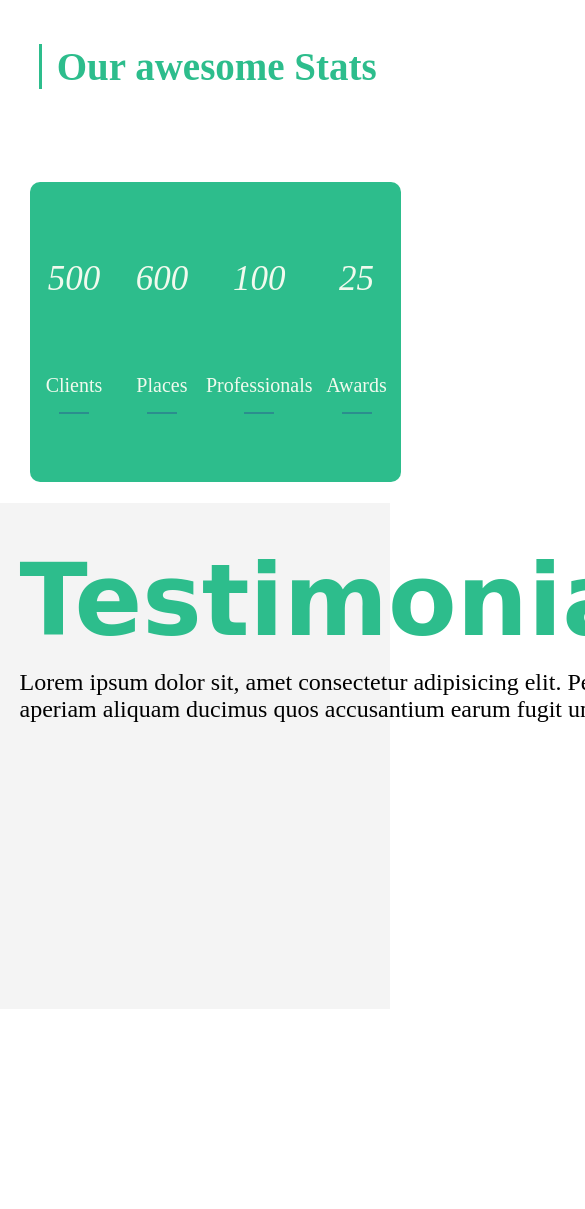
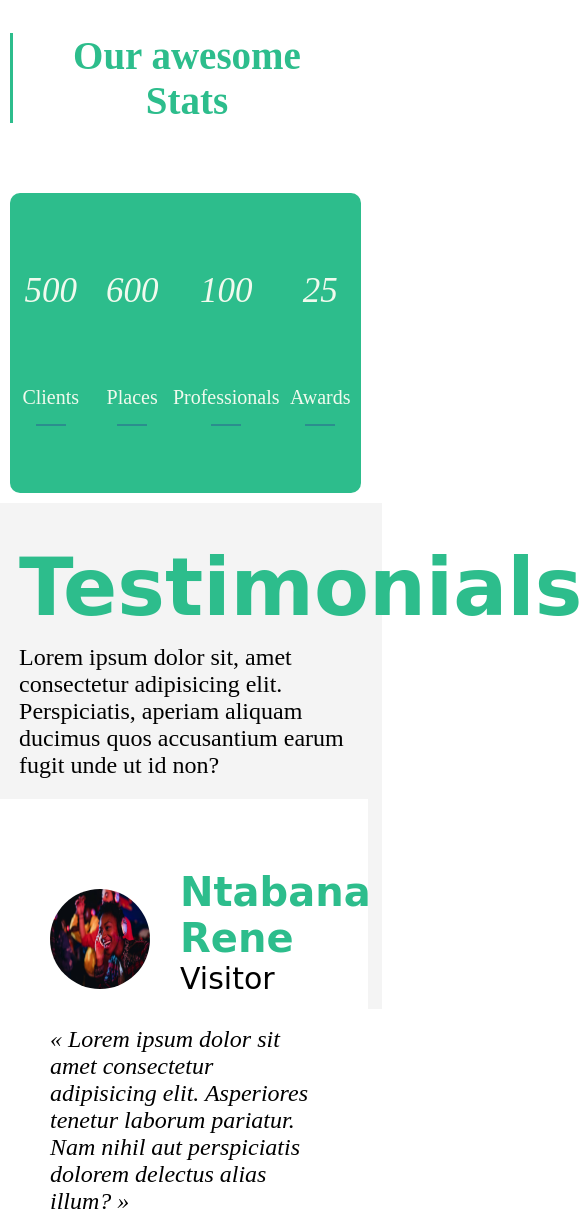
Before and after one commit to gasanadj/html_css_contest_group15, a plain HTML site: page index.html in a window 390 px wide. Shown: the part 4491-5700 px from the top of the page, 585 px wide, since content can reach past the window. Before the commit the page ends 5500 px from the top, so only its background shows below. Drawn offline with Linux system fonts and the light colour scheme; a web font is replaced by a local one.

Commit message:
add responsiveness to the testimonials section

```diff
--- a/style.css
+++ b/style.css
@@ -617,3 +617,32 @@ background-color: #2b8e8e;
   width: 80%;
   padding: 50px;
 }
+
+@media screen and (max-width: 968px) {
+  .testimonials {
+    flex-direction: column;
+    max-width: 98%;
+  }
+
+  .testimonial-intro h2 {
+    font-size: 80px;
+  }
+  .testimonial-intro {
+    margin-bottom: 20px;
+  }
+
+  .testimonial-content {
+    width: 70%;
+  }
+  .test img {
+    margin-top: 40px;
+  }
+}
+
+@media screen and (max-width: 968px) {
+  .numbers {
+    width: 90%;
+    margin-left: 10px;
+    margin-right: 30px;
+  }
+}
```
